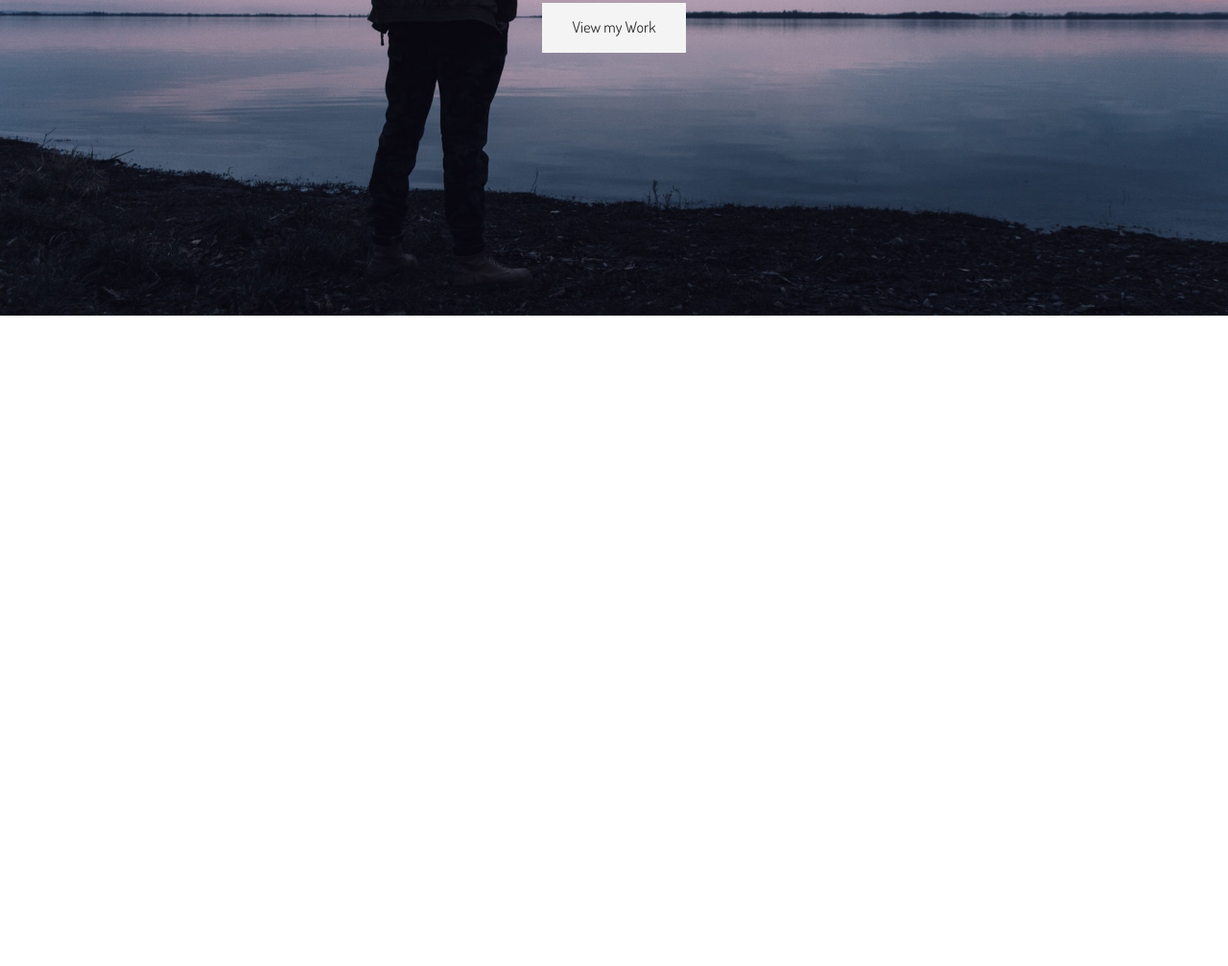
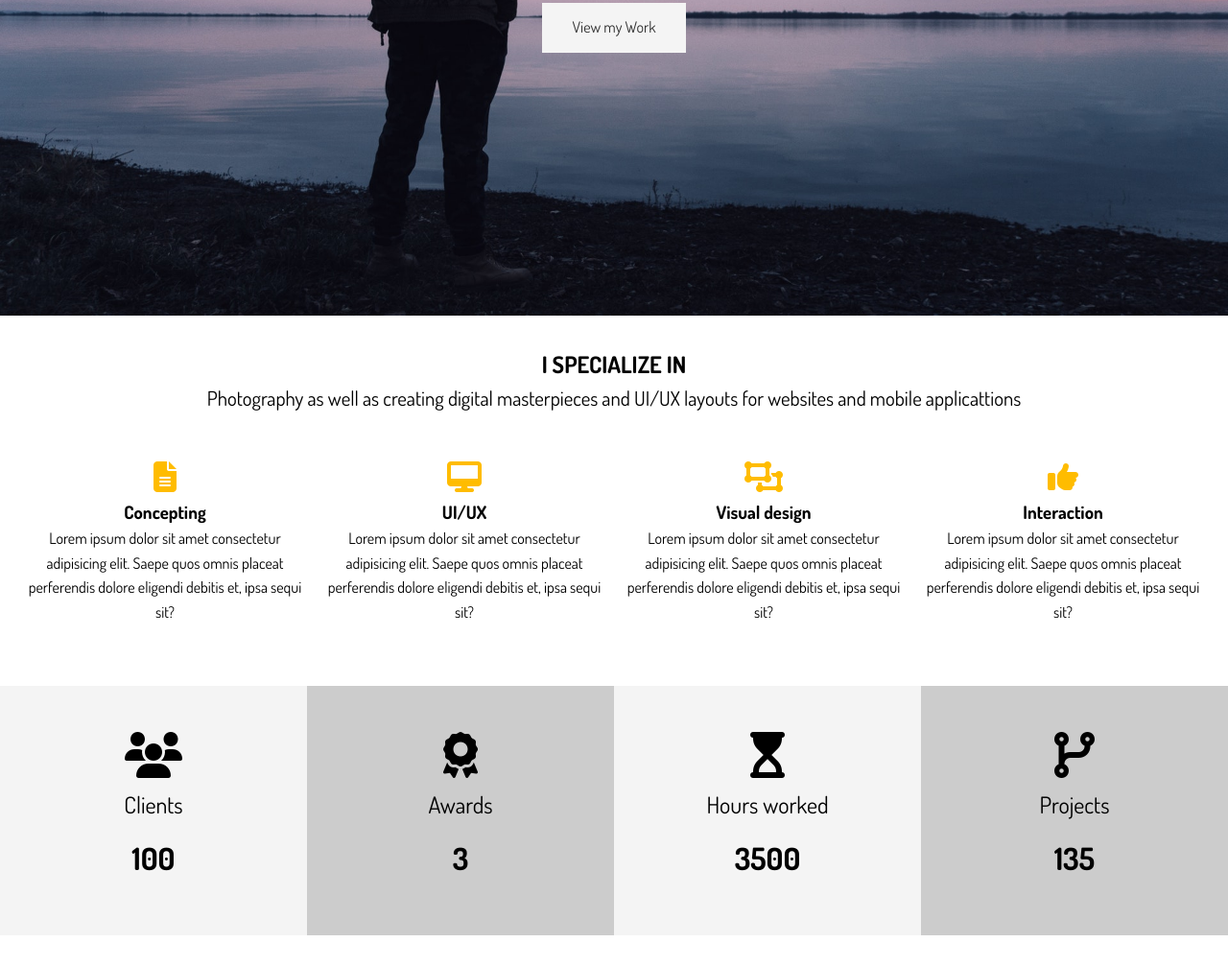
Before and after one commit to Divisible/Portfolio-website-with-SCSS, a website: page dist/index.html in a window 1280 px wide. Shown: the part 471-1478 px from the top of the page at 96% size. Before the commit the page ends 800 px from the top, so only its background shows below. Drawn offline with Linux system fonts and the light colour scheme.

Commit message:
Sections A & B

```diff
--- a/scss/_utilities.scss
+++ b/scss/_utilities.scss
@@ -44,3 +44,19 @@ input[class^="btn-"]:hover {background-color: $main-color;}
 }
 
 .text-center {text-align: center;}
+
+// Padding
+.py {
+  &-1 {padding: 1rem 0;}
+  &-2 {padding: 2rem 0;}
+  &-3 {padding: 3rem 0;}
+  &-4 {padding: 4rem 0;}
+}
+
+// Margin
+.my {
+  &-1 {margin: 1rem 0;}
+  &-2 {margin: 2rem 0;}
+  &-3 {margin: 3rem 0;}
+  &-4 {margin: 4rem 0;}
+}
--- a/scss/main.scss
+++ b/scss/main.scss
@@ -79,3 +79,46 @@ img {width: 100%;}
 
   }
 }
+
+// Home sections
+#home {
+  // Section a
+  &-a {
+    .specials {
+      margin-top: 3rem;
+      display: grid;
+      grid-gap: 1rem;
+      grid-template-columns: repeat(4, 1fr);
+    }
+
+    .fas {
+      color: $main-color;
+      padding-bottom: 0.4rem;
+    }
+  }
+  // Section b
+  &-b {
+    .stats {
+      display: grid;
+      grid-template-columns: repeat(4, 1fr);
+
+      li {
+        line-height: 2;
+
+        &.stats-title {font-size: 1.5rem;}
+
+        &.stats-number {
+          font-size: 2rem;
+          font-weight: bold;
+        }
+      }
+      div {
+        padding: 3rem 0;
+
+        &:nth-child(odd) {background: $light-color;}
+
+        &:nth-child(even) {background: $medium-color;}
+      }
+    }
+  }
+}
```
Also changed, not shown: dist/css/main.css, dist/index.html.
